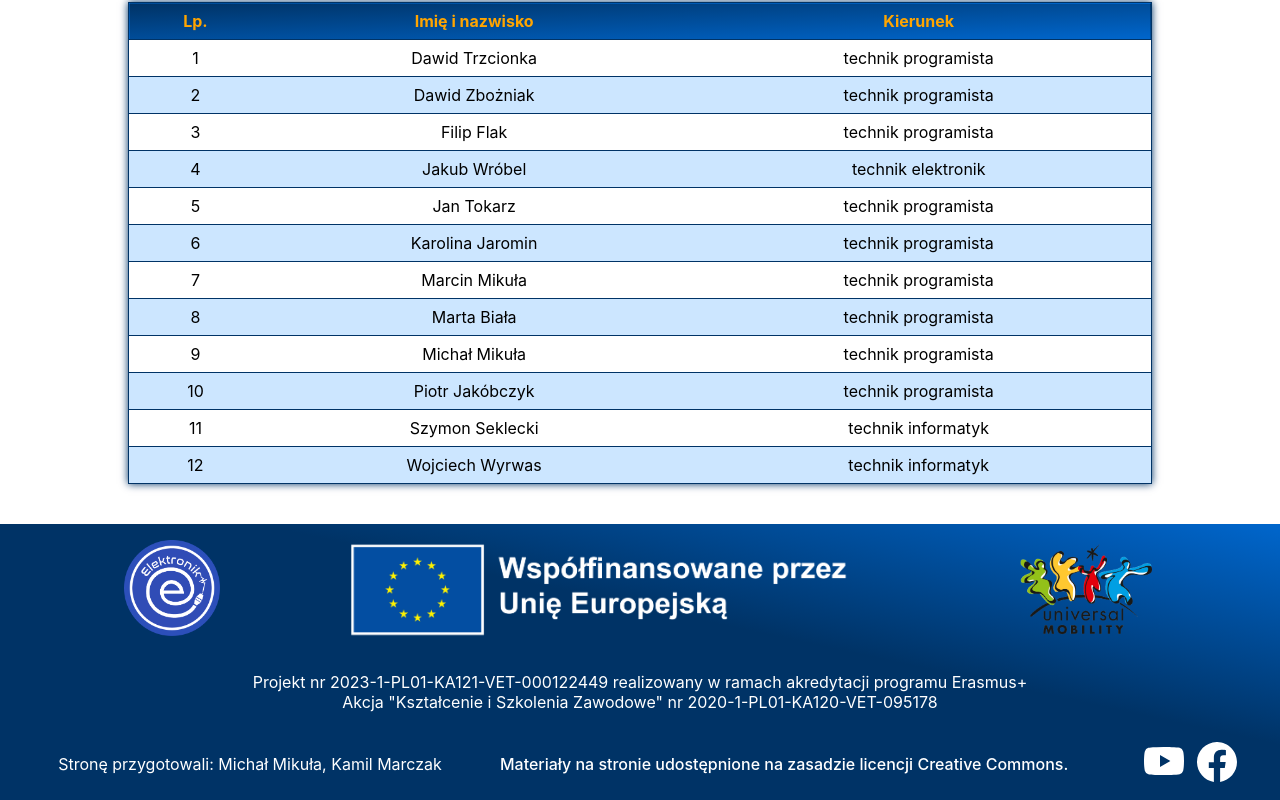
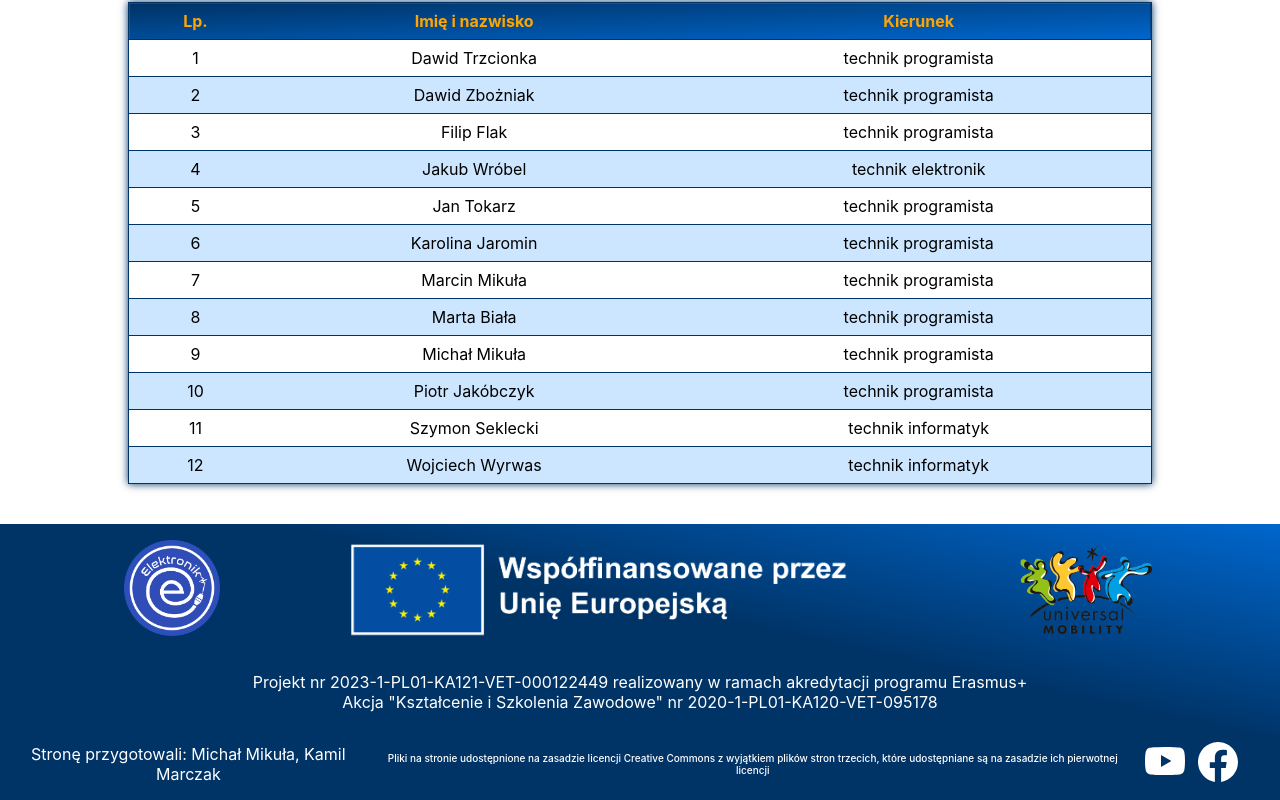
Before and after one commit to Erasmus2024/Strona-Erasmus-2024, a React (Create React App) app: page / in a window 1280 px wide. Shown: the part 3251-4051 px from the top of the page. Built offline with nearby package versions, Linux system fonts and the light colour scheme.

Commit message:
Update closure

```diff
--- a/src/Pages/MainPage.tsx
+++ b/src/Pages/MainPage.tsx
@@ -285,7 +285,10 @@ const MainPage: React.FC = () => {
         <div className='authors-social-media'>
           <div className='authors'>
             <span>Stronę przygotowali: Michał Mikuła, Kamil Marczak</span>
-            <span className='closure'>Materiały na stronie udostępnione na zasadzie licencji Creative Commons.</span>
+            <span className='closure'>
+              Pliki na stronie udostępnione na zasadzie licencji Creative Commons z wyjątkiem plików stron trzecich, które udostępniane są na zasadzie
+              ich pierwotnej licencji{' '}
+            </span>
           </div>
           <div className='social-media'>
             <a className='link' href='https://www.youtube.com/@ErasmusELEKTRONIK'>
--- a/src/Pages/PageStyles/MainPage.scss
+++ b/src/Pages/PageStyles/MainPage.scss
@@ -430,6 +430,7 @@ footer {
       flex-grow: 1;
 
       .closure {
+        font-size: 10px;
         font-weight: 500;
       }
     }
```
